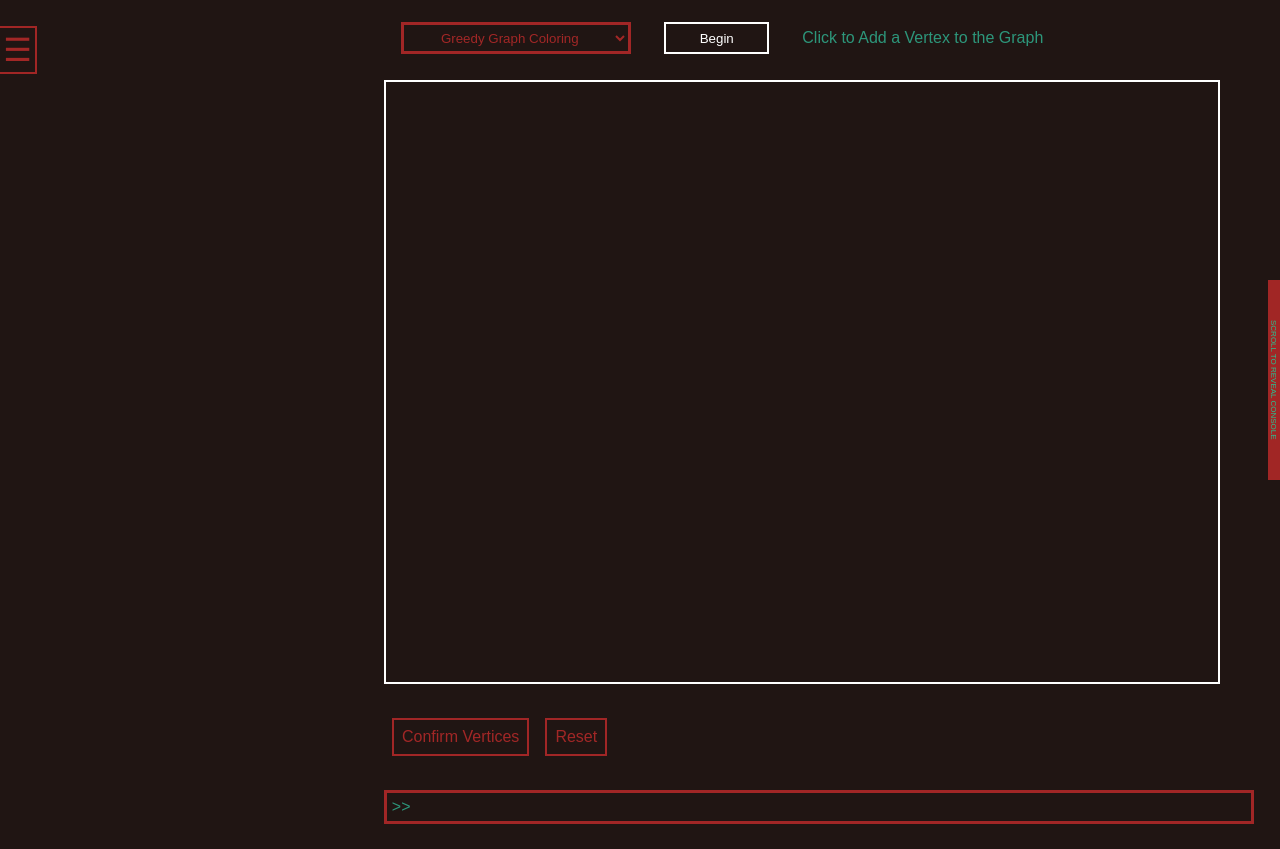
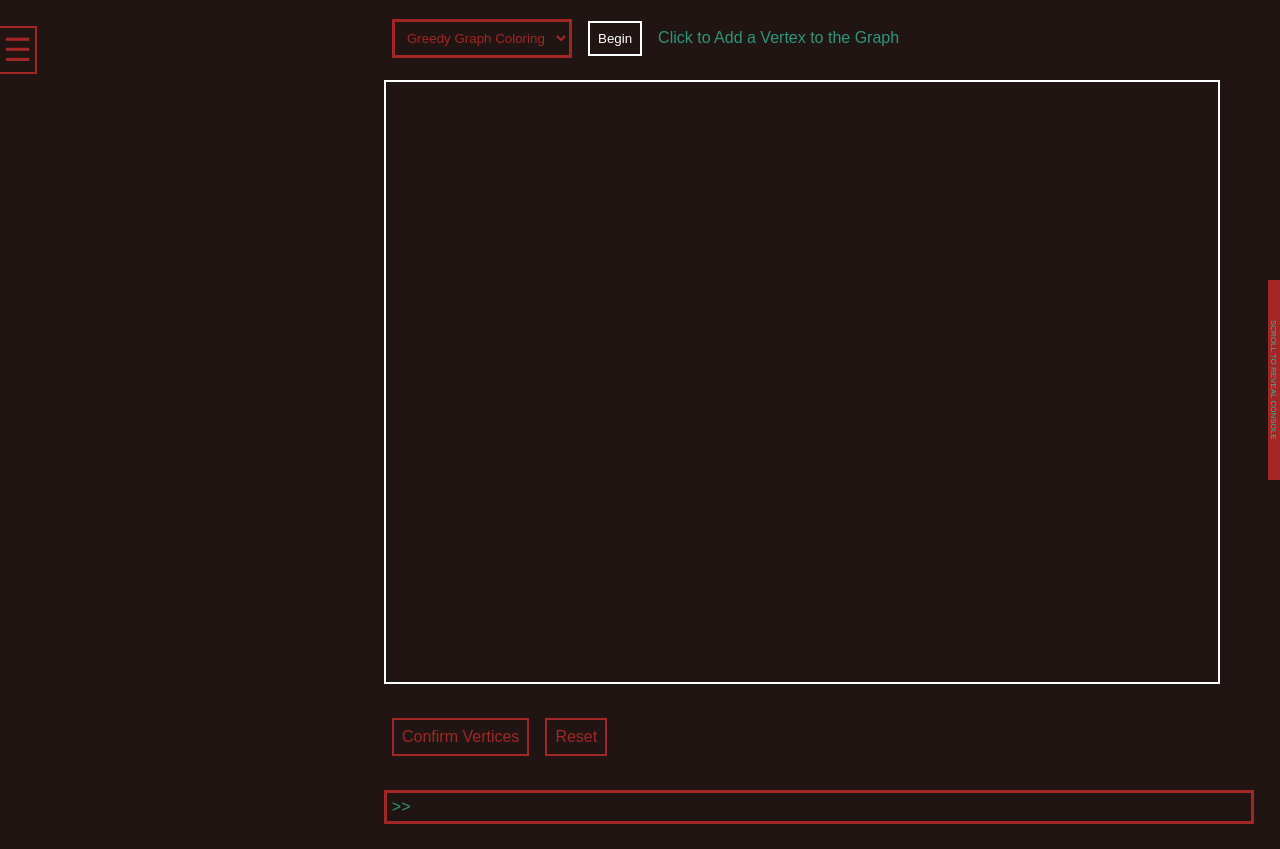
Before and after one commit to zkpranav/graph-algorithms-visualizer, a React (Vite) app: page / in a window 1280 px wide. Built offline with nearby package versions, Linux system fonts and the light colour scheme.

Commit message:
Creating uniform styles for buttons throughout

```diff
--- a/src/Menu/Menu.css
+++ b/src/Menu/Menu.css
@@ -9,9 +9,8 @@
   justify-content: start;
 }
 #menu #algorithm-selector {
-  height: 50%;
-  padding: 0 4%;
-  margin: 0 2%;
+  padding: 0.5rem;
+  margin: 0.5rem;
   background-color: transparent;
   color: rgba(205, 45, 45, 0.75);
   border: 3px solid;
@@ -24,9 +23,8 @@
   background-color: rgba(205, 45, 45, 0.75);
 }
 #menu #begin {
-  height: 50%;
-  padding: 0 4%;
-  margin: 0 2%;
+  padding: 0.5rem;
+  margin: 0.5rem;
   cursor: pointer;
   color: rgba(205, 45, 45, 0.75);
   background-color: transparent;
@@ -50,7 +48,7 @@
   cursor: default;
 }
 #menu #display-text {
-  margin: 0 2%;
+  margin: 0.5rem;
   font-size: 1rem;
   color: rgba(50, 194, 157, 0.75);
 }
--- a/src/Menu/Menu.scss
+++ b/src/Menu/Menu.scss
@@ -13,14 +13,14 @@
     align-items: center;
     justify-content: start;
 
-    $childMargin: 0 2%;
+    $childMargin: 0.5rem;
 
     // temp styles
     // border: 1px solid #fff;
 
     #algorithm-selector {
-        height: 50%;
-        padding: 0 4%;
+        // height: 50%;
+        padding: 0.5rem;
 
         margin: $childMargin;
 
@@ -39,8 +39,8 @@
     }
 
     #begin {
-        height: 50%;
-        padding: 0 4%;
+        // height: 50%;
+        padding: 0.5rem;
 
         margin: $childMargin;
 
--- a/src/Sidebar/Sidebar.css
+++ b/src/Sidebar/Sidebar.css
@@ -1,8 +1,4 @@
 #toggle-sidebar {
-  display: flex;
-  flex-flow: row nowrap;
-  justify-content: center;
-  align-items: center;
   position: fixed;
   left: 0;
   top: 2vw;
```
Also changed, not shown: src/Sidebar/Sidebar.scss (+1 -6 lines), 2 other files (tests, documents, lock files or other folders).
